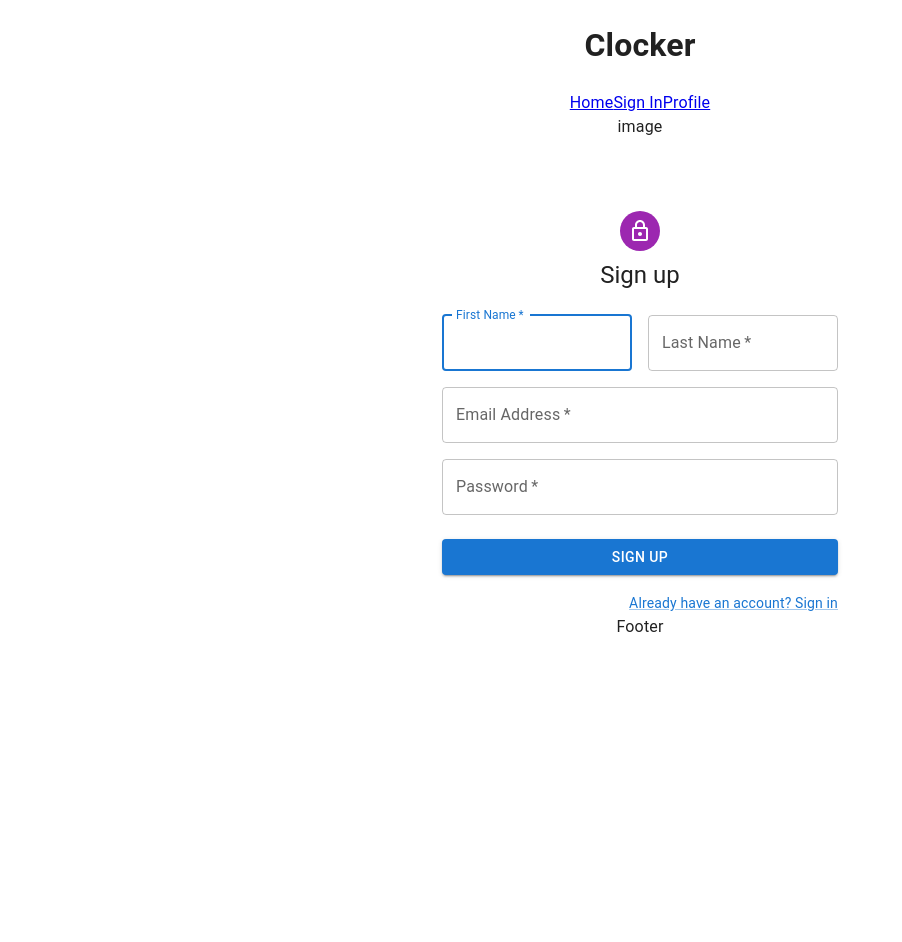
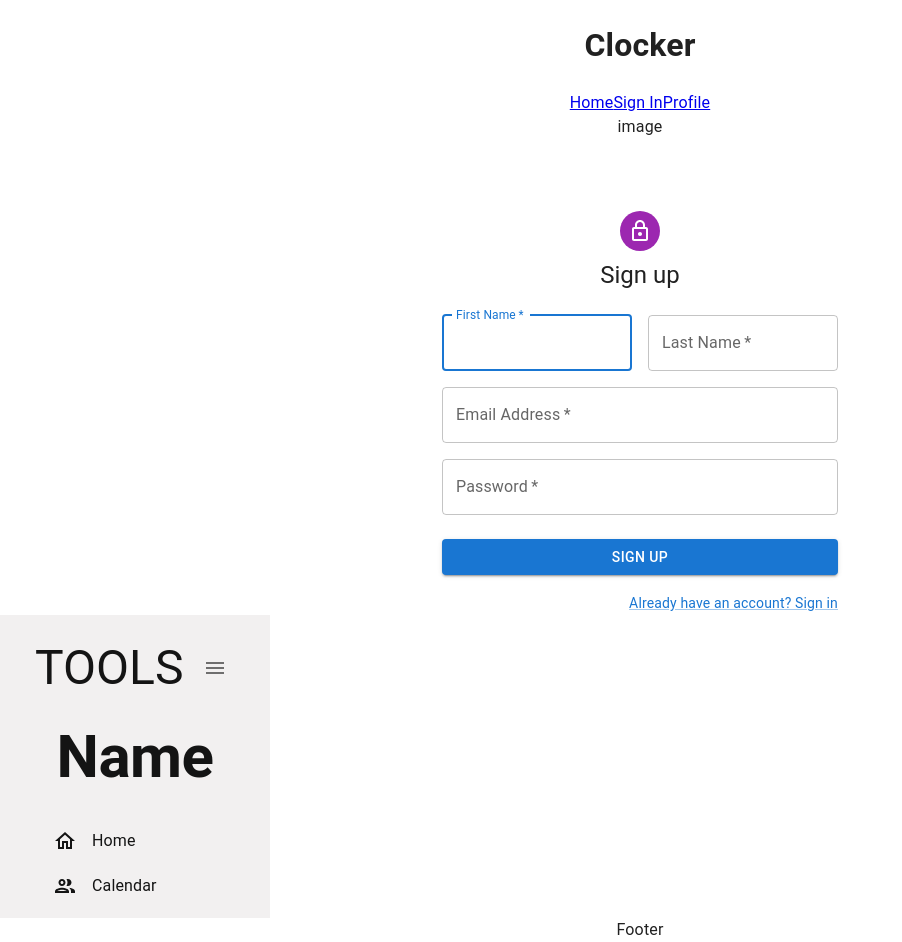
Before and after one commit to dmagic1304/clocker, a React (Create React App) app: page / in a window 1280 px wide. Shown: the whole page, without its empty margins (0-902 px from the left). Before the commit the page ends 800 px from the top, so only its background shows below. Built offline with nearby package versions, Linux system fonts and the light colour scheme; no server answers.

Commit message:
Created a basic sidebar

```diff
--- a/package.json
+++ b/package.json
@@ -28,7 +28,7 @@
     "react": "^18.2.0",
     "react-calendar": "^4.0.0",
     "react-dom": "^18.2.0",
-    "react-pro-sidebar": "^1.0.0",
+    "react-pro-sidebar": "^0.7.1",
     "react-router-dom": "^6.8.2",
     "react-scripts": "5.0.1",
     "web-vitals": "^2.1.4",
--- a/src/components/HomePage.js
+++ b/src/components/HomePage.js
@@ -1,4 +1,5 @@
 import React from 'react'
+import Sidebar from './Sidebar'
 import SignUp from './SignUp'
 
 export default function HomePage() {
@@ -6,6 +7,7 @@
     <div>
       <span>image</span>
       <SignUp />
+      <Sidebar />
     </div>
   )
 }
--- a/src/components/Sidebar.js
+++ b/src/components/Sidebar.js
@@ -1,7 +1,131 @@
-import React from 'react'
+import { useState } from "react";
+import { ProSidebar, Menu, MenuItem } from "react-pro-sidebar";
+import { Box, IconButton, Typography, useTheme } from "@mui/material";
+import { Link } from "react-router-dom";
+import "react-pro-sidebar/dist/css/styles.css";
+import { tokens } from "./../theme";
+import HomeOutlinedIcon from "@mui/icons-material/HomeOutlined";
+import PeopleOutlinedIcon from "@mui/icons-material/PeopleOutlined";
+import ContactsOutlinedIcon from "@mui/icons-material/ContactsOutlined";
+import ReceiptOutlinedIcon from "@mui/icons-material/ReceiptOutlined";
+import PersonOutlinedIcon from "@mui/icons-material/PersonOutlined";
+import CalendarTodayOutlinedIcon from "@mui/icons-material/CalendarTodayOutlined";
+import HelpOutlineOutlinedIcon from "@mui/icons-material/HelpOutlineOutlined";
+import BarChartOutlinedIcon from "@mui/icons-material/BarChartOutlined";
+import PieChartOutlineOutlinedIcon from "@mui/icons-material/PieChartOutlineOutlined";
+import TimelineOutlinedIcon from "@mui/icons-material/TimelineOutlined";
+import MenuOutlinedIcon from "@mui/icons-material/MenuOutlined";
+import MapOutlinedIcon from "@mui/icons-material/MapOutlined";
+import { auth } from "./../firebase.js";
 
-export default function Sidebar() {
+const Item = ({ title, to, icon, selected, setSelected }) => {
+  const theme = useTheme();
+  const colors = tokens(theme.palette.mode);
   return (
-    <div>Sidebar</div>
-  )
-}
+    <MenuItem
+      active={selected === title}
+      style={{
+        color: colors.grey[100],
+      }}
+      onClick={() => setSelected(title)}
+      icon={icon}
+    >
+      <Typography>{title}</Typography>
+      <Link to={to} />
+    </MenuItem>
+  );
+};
+
+const user = auth.currentUser;
+
+const Sidebar = () => {
+  const theme = useTheme();
+  const colors = tokens(theme.palette.mode);
+  const [isCollapsed, setIsCollapsed] = useState(false);
+  const [selected, setSelected] = useState("Dashboard");
+
+  return (
+    <Box
+      sx={{
+        "& .pro-sidebar-inner": {
+          background: `${colors.primary[400]} !important`,
+        },
+        "& .pro-icon-wrapper": {
+          backgroundColor: "transparent !important",
+        },
+        "& .pro-inner-item": {
+          padding: "5px 35px 5px 20px !important",
+        },
+        "& .pro-inner-item:hover": {
+          color: "#868dfb !important",
+        },
+        "& .pro-menu-item.active": {
+          color: "#6870fa !important",
+        },
+      }}
+    >
+      <ProSidebar collapsed={isCollapsed}>
+        <Menu iconShape="square">
+          <MenuItem
+            onClick={() => setIsCollapsed(!isCollapsed)}
+            icon={isCollapsed ? <MenuOutlinedIcon /> : undefined}
+            style={{
+              margin: "10px 0 20px 0",
+              color: colors.grey[100],
+            }}
+          >
+            {!isCollapsed && (
+              <Box
+                display="flex"
+                justifyContent="space-between"
+                alignItems="center"
+                ml="15px"
+              >
+                <Typography variant="h3" color={colors.grey[100]}>
+                  TOOLS
+                </Typography>
+                <IconButton onClick={() => setIsCollapsed(!isCollapsed)}>
+                  <MenuOutlinedIcon />
+                </IconButton>
+              </Box>
+            )}
+          </MenuItem>
+
+          {!isCollapsed && (
+            <Box mb="25px">
+              <Box textAlign="center">
+                <Typography
+                  variant="h2"
+                  color={colors.grey[100]}
+                  fontWeight="bold"
+                  sx={{ m: "10px 0 0 0" }}
+                >
+                  Name
+                </Typography>
+              </Box>
+            </Box>
+          )}
+
+          <Box paddingLeft={isCollapsed ? undefined : "10%"}>
+            <Item
+              title="Home"
+              to="/"
+              icon={<HomeOutlinedIcon />}
+              selected={selected}
+              setSelected={setSelected}
+            />
+            <Item
+              title="Calendar"
+              to="/Calendar"
+              icon={<PeopleOutlinedIcon />}
+              selected={selected}
+              setSelected={setSelected}
+            />
+          </Box>
+        </Menu>
+      </ProSidebar>
+    </Box>
+  );
+};
+
+export default Sidebar;
```
Also changed, not shown: 1 other file (tests, documents, lock files or other folders).
